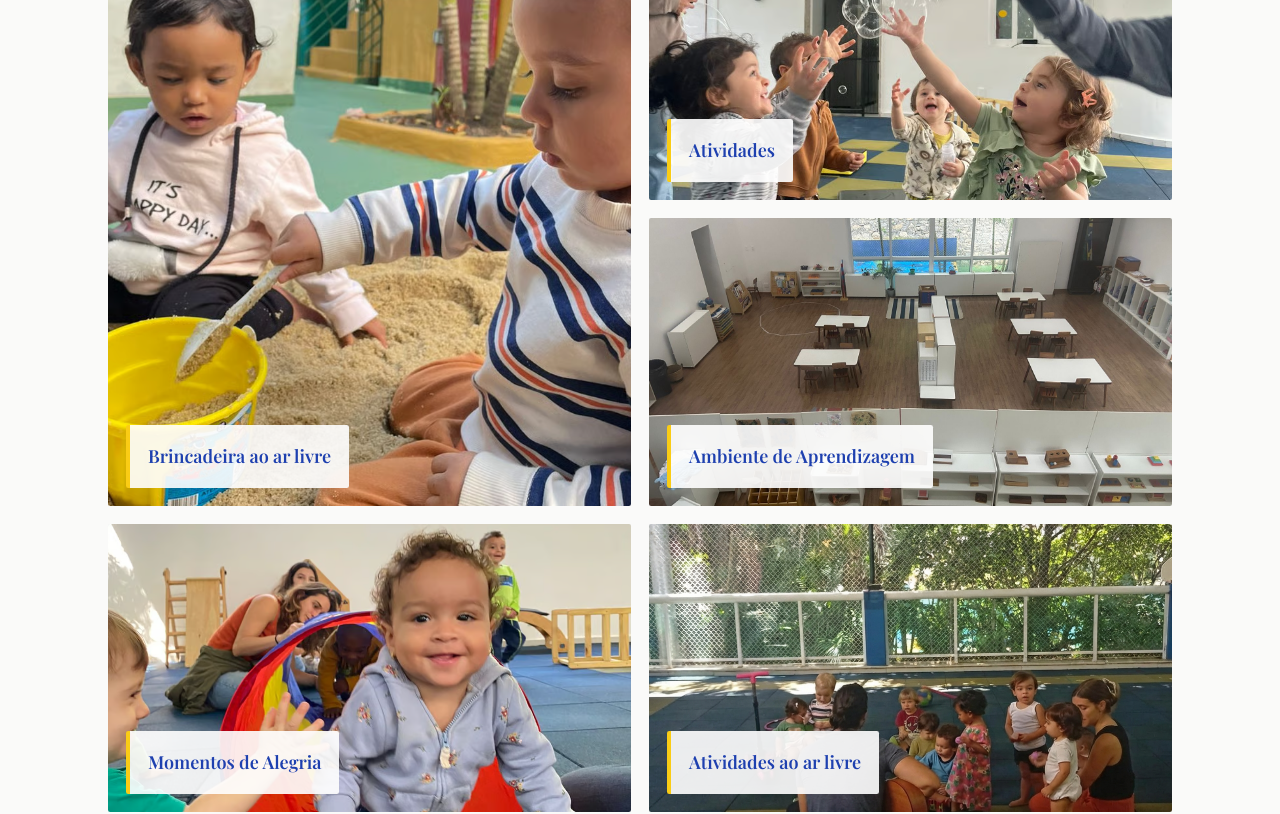
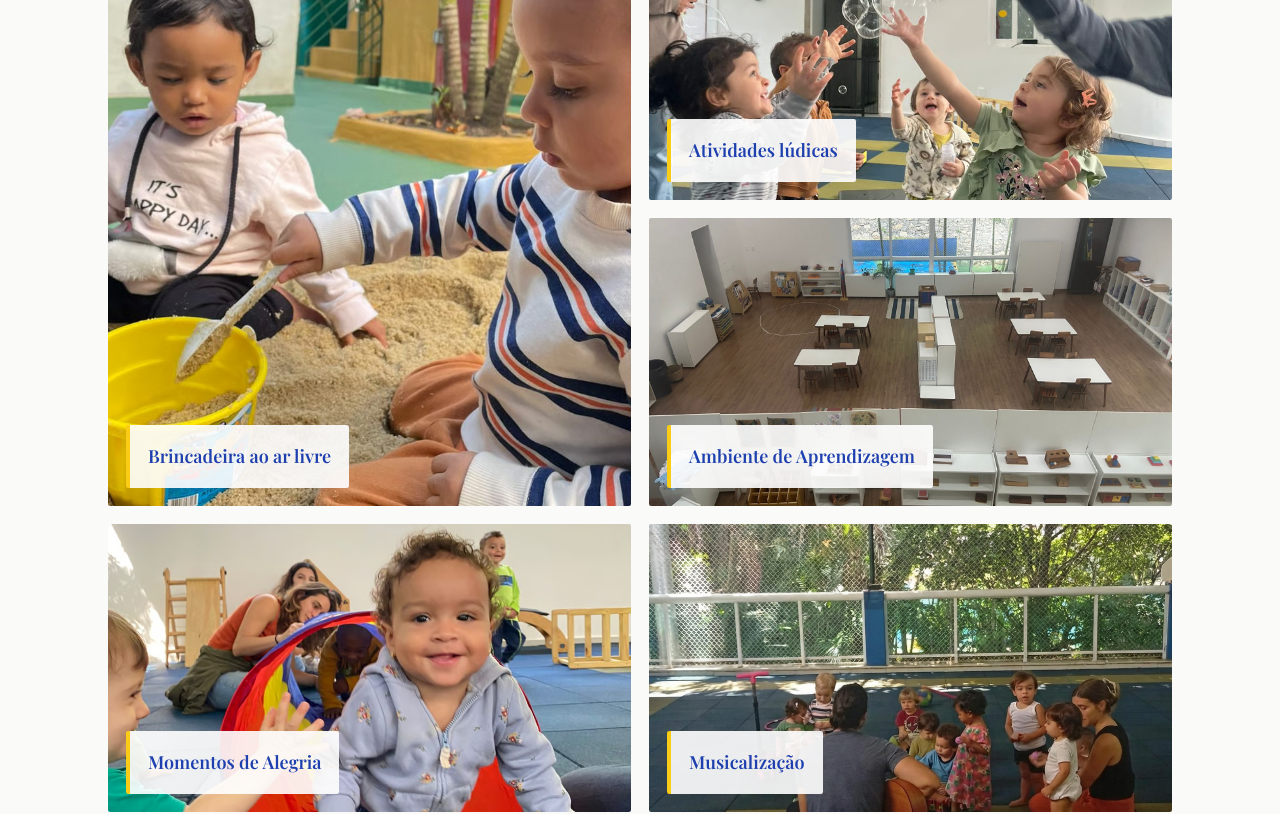
Before and after one commit to cberbel/Escola-montessoriana-site, a React (Vite) app in the folder escola-montessoriana-de-laranjeiras-main/: page / in a window 1280 px wide. Shown: the part 5000-5814 px from the top of the page. Built offline with nearby package versions, Linux system fonts and the light colour scheme.

Commit message:
Galeria: "Atividades" vira "Atividades lúdicas" e "Atividades ao ar livre" vira "Musicalização"
Co-Authored-By: Claude Fable 5 <noreply@anthropic.com>

```diff
--- a/escola-montessoriana-de-laranjeiras-main/components/Gallery.tsx
+++ b/escola-montessoriana-de-laranjeiras-main/components/Gallery.tsx
@@ -50,7 +50,7 @@ export const Gallery: React.FC = () => {
             }}
           />
           <div className="absolute bottom-0 left-0 p-3 sm:p-4 bg-white/90 m-3 sm:m-4 rounded-sm border-l-4 border-yellow-400 min-w-0">
-            <p className="font-serif text-montessori-green font-semibold text-base break-words">Atividades</p>
+            <p className="font-serif text-montessori-green font-semibold text-base break-words">Atividades lúdicas</p>
           </div>
         </div>
         <div className="lg:col-span-2 relative overflow-hidden rounded-sm group h-56 sm:h-64 lg:min-h-[250px] bg-gray-200">
@@ -92,7 +92,7 @@ export const Gallery: React.FC = () => {
         <div className="lg:col-span-2 relative overflow-hidden rounded-sm group h-56 sm:h-64 lg:min-h-[250px] bg-gray-200">
            <img
             src="/images/espaco-2.png"
-            alt="Música e atividades ao ar livre com as crianças"
+            alt="Musicalização com as crianças"
             className="w-full h-full object-cover transition-transform duration-700 group-hover:scale-105 min-h-[200px] sm:min-h-[250px]"
             loading="lazy"
             onError={(e) => {
@@ -104,7 +104,7 @@ export const Gallery: React.FC = () => {
             }}
           />
           <div className="absolute bottom-0 left-0 p-3 sm:p-4 bg-white/90 m-3 sm:m-4 rounded-sm border-l-4 border-yellow-400 min-w-0">
-            <p className="font-serif text-montessori-green font-semibold text-base break-words">Atividades ao ar livre</p>
+            <p className="font-serif text-montessori-green font-semibold text-base break-words">Musicalização</p>
           </div>
         </div>
       </div>
```
